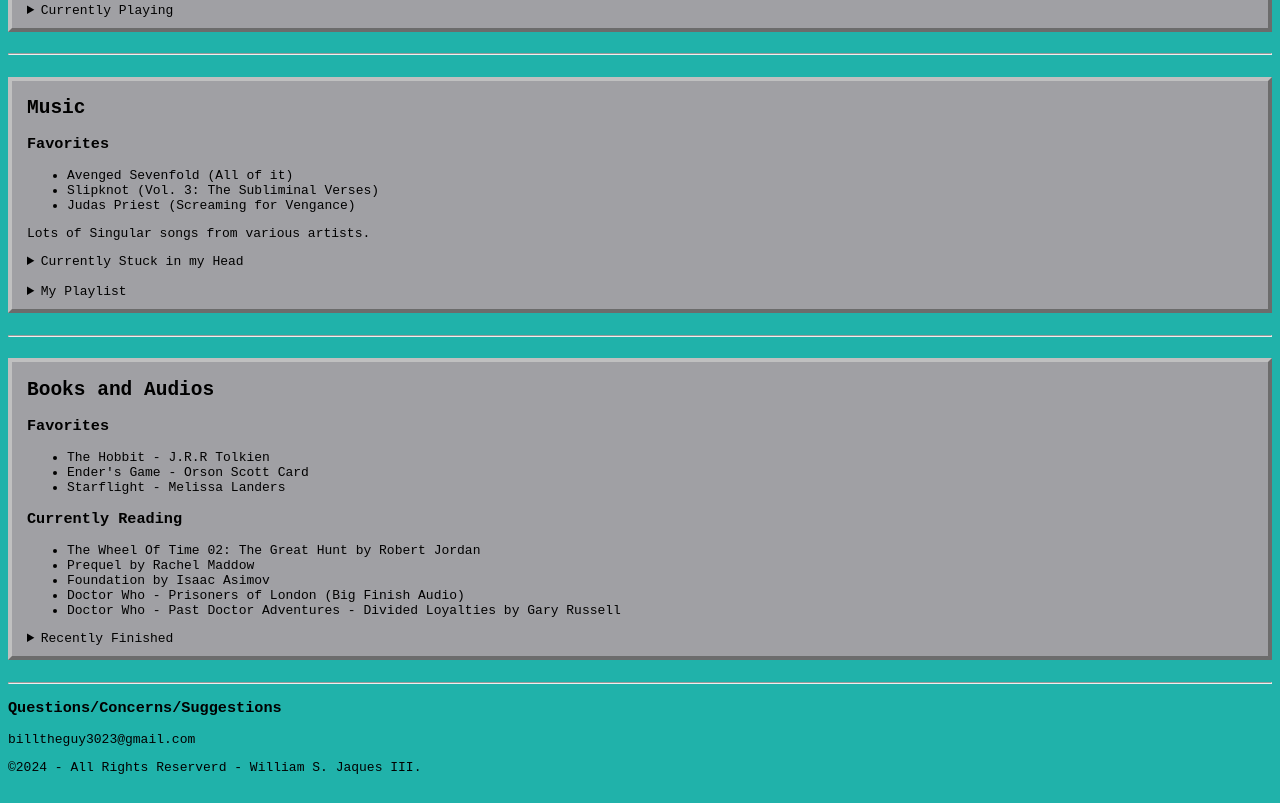
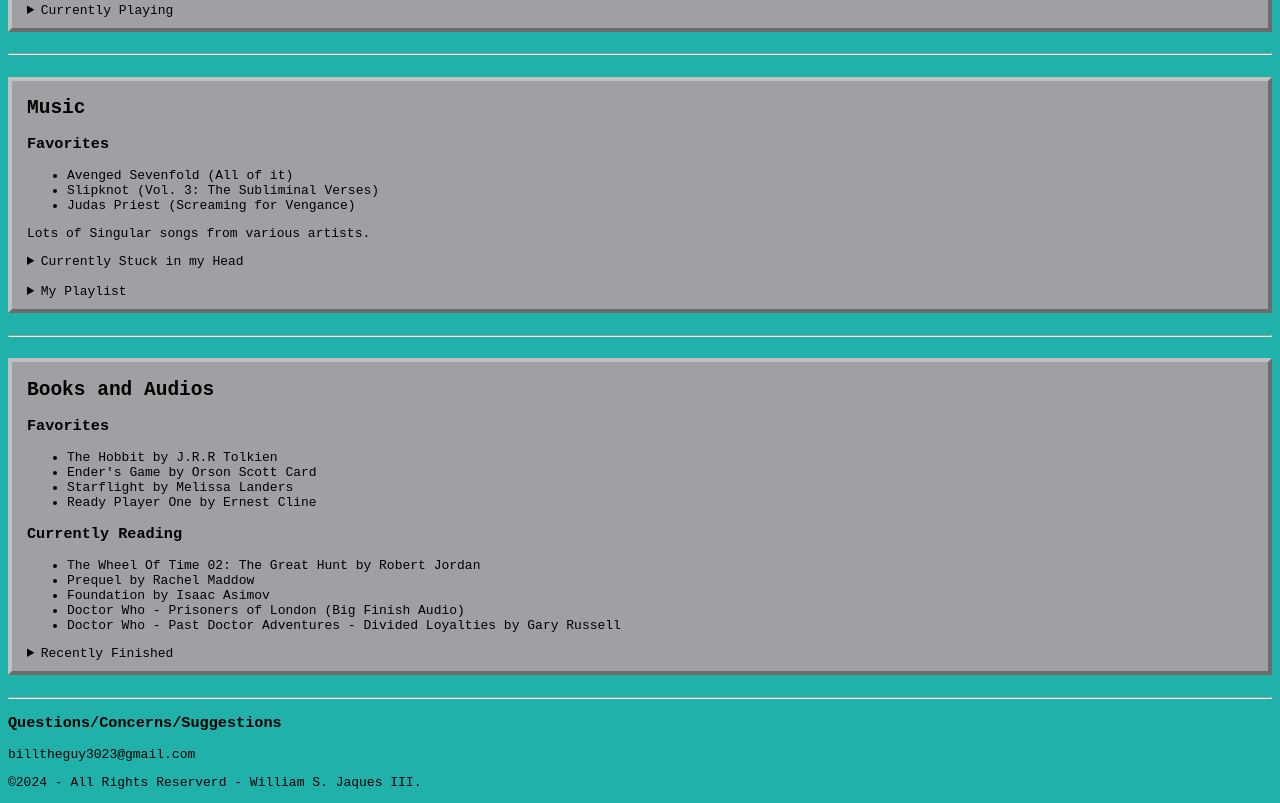
Before and after one commit to billhasarrived/an-average-site, a plain HTML site: page media.html in a window 1280 px wide. Shown: the part 1202-2005 px from the top of the page. Drawn offline with Linux system fonts and the light colour scheme.

Commit message:
Website Update 8-13-24

```diff
--- a/media.html
+++ b/media.html
@@ -147,7 +147,7 @@
         <summary>Currently Stuck in my Head</summary>
         <ul>
           <li>March of the Resistance - John Williams</li>
-          <li>M.I.A. - Avenged Sevenfold</li>
+          <li>Buried Alive - Avenged Sevenfold</li>
         </ul>
       </details>
 
@@ -168,9 +168,10 @@
 
       <h3>Favorites</h3>
       <ul>
-        <li>The Hobbit - J.R.R Tolkien</li>
-        <li>Ender's Game - Orson Scott Card</li>
-        <li>Starflight - Melissa Landers</li>
+        <li>The Hobbit by J.R.R Tolkien</li>
+        <li>Ender's Game by Orson Scott Card</li>
+        <li>Starflight by Melissa Landers</li>
+        <li>Ready Player One by Ernest Cline</li>
       </ul>
 
 
```
Also changed, not shown: blog.html (+3 -1 lines), changelog.txt.
